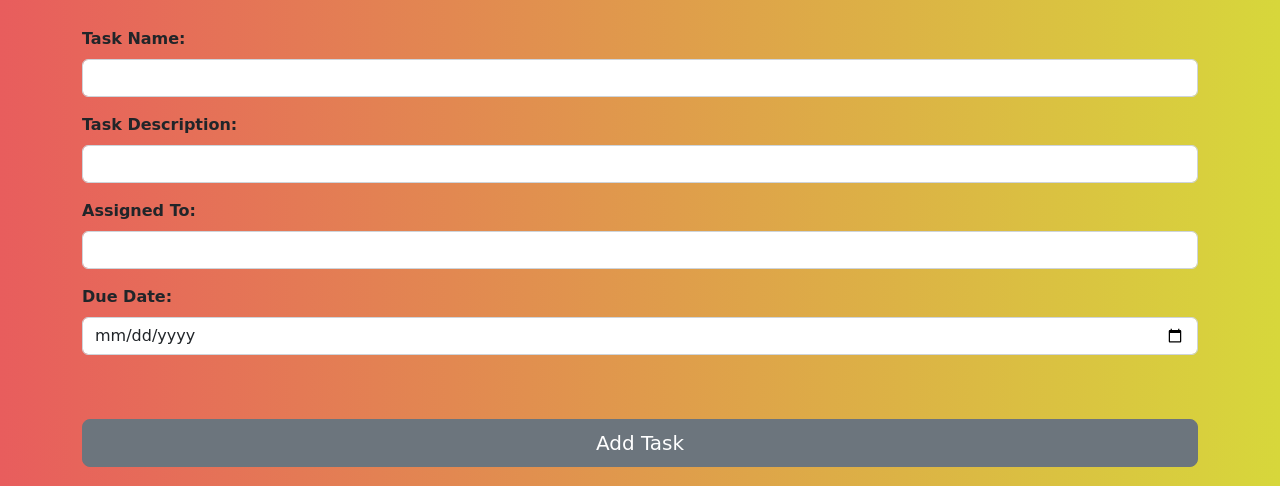
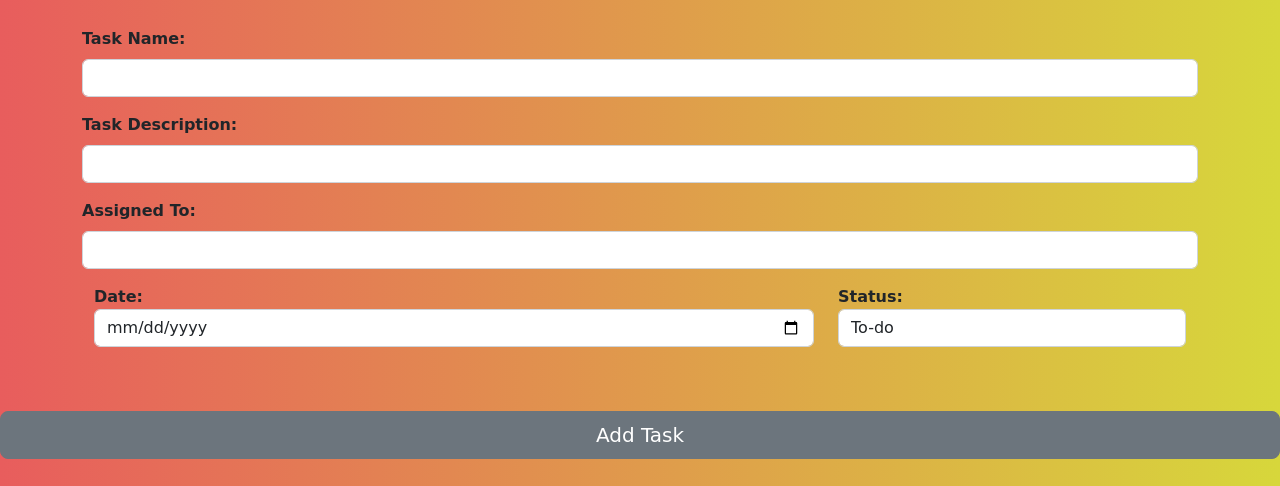
Before and after one commit to abdelmanaf/Gen_todoList, a plain HTML site: page index.html in a window 1280 px wide. Shown: the part 117-603 px from the top of the page. Drawn offline with nearby package versions, Linux system fonts and the light colour scheme; a web font is replaced by a local one.

Commit message:
Added row

```diff
--- a/index.html
+++ b/index.html
@@ -30,9 +30,27 @@
           <label for="textAssign" class="form-label">Assigned To:</label>
           <input type="text" class="form-control" id="textAssign">
         </div>
-        <div class="mb-3">
-          <label for="dueDate" class="form-label">Due Date:</label>
-          <input type="date" class="form-control" id="dueDate">
+          <div class="container">
+            <div class="row">
+              <div class="col">
+                <label for="dueDate">Date:</label>
+                <input type="date" class="form-control" id="dueDate" placeholder="" value="2021-1-1">
+              </div>
+              <div class="col-4">
+                <label for="status">Status:</label>
+                <select class="form-control" id="status">
+                  <option>To-do</option>
+                  <option>Done</option>
+                </select>
+              </div>
+
+            </div>
+
+          </div>
+            </div>
+          </div>
+        </div>
+
         </div>
 
         <div class="d-grid mx-auto my-3">
```
Also changed, not shown: assets/css/style.css (line endings or trailing spaces).
